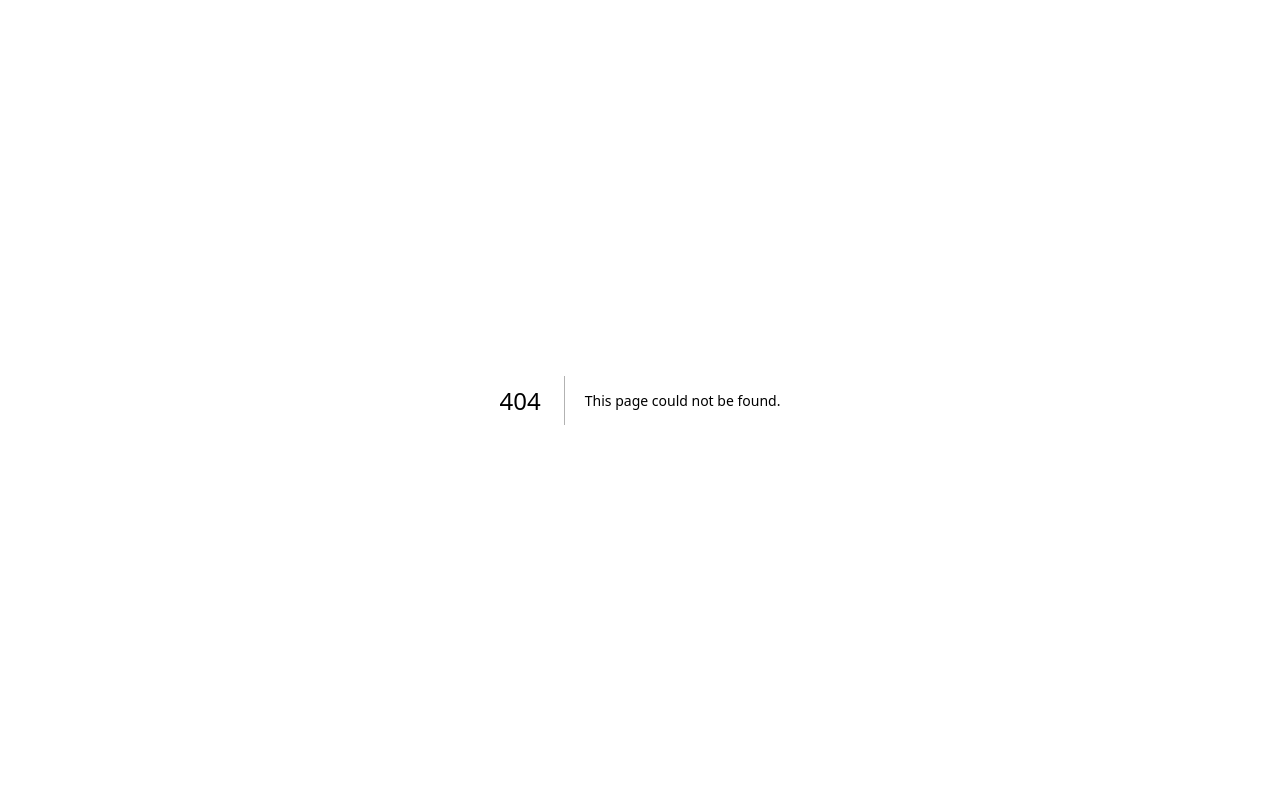
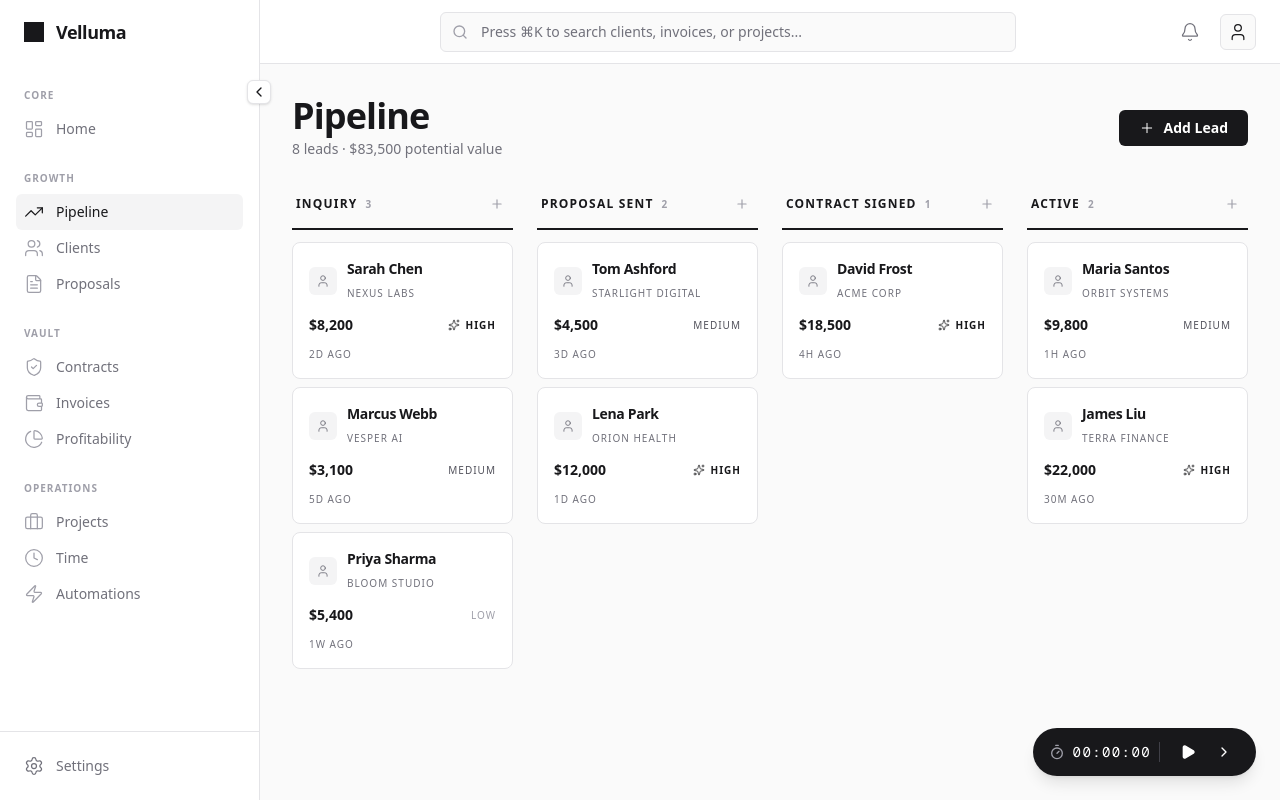
Before and after one commit to NajibOladosu/Velluma, a Next.js app in the folder apps/web/: page /pipeline in a window 1280 px wide. Before the commit this address had no page. Built offline with nearby package versions, Linux system fonts and the light colour scheme.

Commit message:
feat(pipeline): add visual board with lead cards and stage columns

```diff
--- /dev/null
+++ b/apps/web/src/app/(dashboard)/pipeline/page.tsx
@@ -0,0 +1,158 @@
+"use client";
+
+import { H1, H2, Muted, P } from "@/components/ui/typography";
+import { Surface } from "@/components/ui/surface";
+import { Badge } from "@/components/ui/badge";
+import { Button } from "@/components/ui/button";
+import {
+  Plus,
+  MoreHorizontal,
+  ArrowUpRight,
+  Sparkles,
+  User,
+} from "lucide-react";
+
+interface Lead {
+  id: string;
+  name: string;
+  company: string;
+  value: string;
+  priority: "high" | "medium" | "low";
+  lastAction: string;
+}
+
+interface PipelineColumn {
+  id: string;
+  title: string;
+  leads: Lead[];
+}
+
+const pipelineData: PipelineColumn[] = [
+  {
+    id: "inquiry",
+    title: "Inquiry",
+    leads: [
+      { id: "1", name: "Sarah Chen", company: "Nexus Labs", value: "$8,200", priority: "high", lastAction: "2d ago" },
+      { id: "2", name: "Marcus Webb", company: "Vesper AI", value: "$3,100", priority: "medium", lastAction: "5d ago" },
+      { id: "3", name: "Priya Sharma", company: "Bloom Studio", value: "$5,400", priority: "low", lastAction: "1w ago" },
+    ],
+  },
+  {
+    id: "proposal_sent",
+    title: "Proposal Sent",
+    leads: [
+      { id: "4", name: "Tom Ashford", company: "Starlight Digital", value: "$4,500", priority: "medium", lastAction: "3d ago" },
+      { id: "5", name: "Lena Park", company: "Orion Health", value: "$12,000", priority: "high", lastAction: "1d ago" },
+    ],
+  },
+  {
+    id: "contract_signed",
+    title: "Contract Signed",
+    leads: [
+      { id: "6", name: "David Frost", company: "Acme Corp", value: "$18,500", priority: "high", lastAction: "4h ago" },
+    ],
+  },
+  {
+    id: "active",
+    title: "Active",
+    leads: [
+      { id: "7", name: "Maria Santos", company: "Orbit Systems", value: "$9,800", priority: "medium", lastAction: "1h ago" },
+      { id: "8", name: "James Liu", company: "Terra Finance", value: "$22,000", priority: "high", lastAction: "30m ago" },
+    ],
+  },
+];
+
+const priorityStyles: Record<string, string> = {
+  high: "text-zinc-900 font-bold",
+  medium: "text-zinc-600 font-medium",
+  low: "text-zinc-400 font-medium",
+};
+
+function LeadCard({ lead }: { lead: Lead }) {
+  return (
+    <Surface className="p-4 space-y-3 cursor-pointer hover:border-zinc-300 transition-colors group">
+      <div className="flex items-start justify-between">
+        <div className="flex items-center gap-2.5">
+          <div className="h-7 w-7 rounded-md bg-zinc-100 flex items-center justify-center flex-shrink-0">
+            <User className="h-3.5 w-3.5 text-zinc-500" strokeWidth={1.5} />
+          </div>
+          <div>
+            <div className="text-sm font-semibold text-zinc-900 tracking-tight">{lead.name}</div>
+            <Muted className="text-[10px] uppercase tracking-widest">{lead.company}</Muted>
+          </div>
+        </div>
+        <MoreHorizontal className="h-4 w-4 text-zinc-300 opacity-0 group-hover:opacity-100 transition-opacity" />
+      </div>
+
+      <div className="flex items-center justify-between">
+        <div className="text-sm font-bold text-zinc-900">{lead.value}</div>
+        <div className="flex items-center gap-1.5">
+          {lead.priority === "high" && (
+            <Sparkles className="h-3 w-3 text-zinc-900" strokeWidth={1.5} />
+          )}
+          <span className={`text-[10px] uppercase tracking-widest ${priorityStyles[lead.priority]}`}>
+            {lead.priority}
+          </span>
+        </div>
+      </div>
+
+      <Muted className="text-[10px] uppercase tracking-widest block">{lead.lastAction}</Muted>
+    </Surface>
+  );
+}
+
+export default function PipelinePage() {
+  const totalValue = pipelineData
+    .flatMap((col) => col.leads)
+    .reduce((sum, lead) => sum + parseInt(lead.value.replace(/[$,]/g, "")), 0);
+
+  return (
+    <div className="space-y-8">
+      {/* Header */}
+      <div className="flex items-center justify-between">
+        <div>
+          <H1>Pipeline</H1>
+          <Muted>
+            {pipelineData.flatMap((c) => c.leads).length} leads · ${totalValue.toLocaleString()} potential value
+          </Muted>
+        </div>
+        <Button className="font-semibold px-5 gap-2">
+          <Plus className="h-4 w-4" strokeWidth={1.5} />
+          Add Lead
+        </Button>
+      </div>
+
+      {/* Pipeline Board */}
+      <div className="grid grid-cols-1 gap-6 md:grid-cols-4">
+        {pipelineData.map((column) => (
+          <div key={column.id} className="space-y-3">
+            {/* Column Header */}
+            <div className="flex items-center justify-between px-1">
+              <div className="flex items-center gap-2">
+                <span className="text-xs font-bold uppercase tracking-widest text-zinc-900">
+                  {column.title}
+                </span>
+                <span className="text-[10px] font-bold text-zinc-400">
+                  {column.leads.length}
+                </span>
+              </div>
+              <Button variant="ghost" size="icon" className="h-6 w-6">
+                <Plus className="h-3.5 w-3.5 text-zinc-400" />
+              </Button>
+            </div>
+
+            {/* Column Separator */}
+            <div className="h-[2px] bg-zinc-900" />
+
+            {/* Lead Cards */}
+            <div className="space-y-2">
+              {column.leads.map((lead) => (
+                <LeadCard key={lead.id} lead={lead} />
+              ))}
+            </div>
+          </div>
+        ))}
+      </div>
+    </div>
+  );
+}
```
